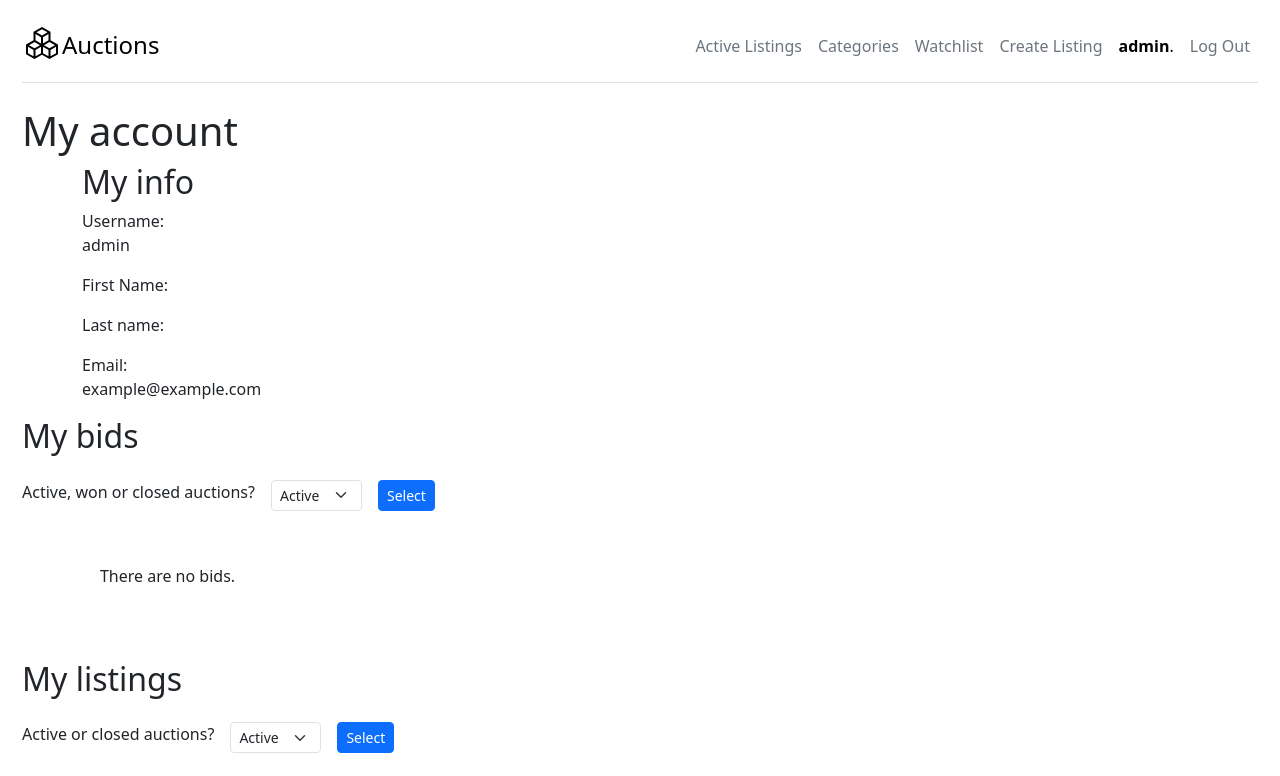
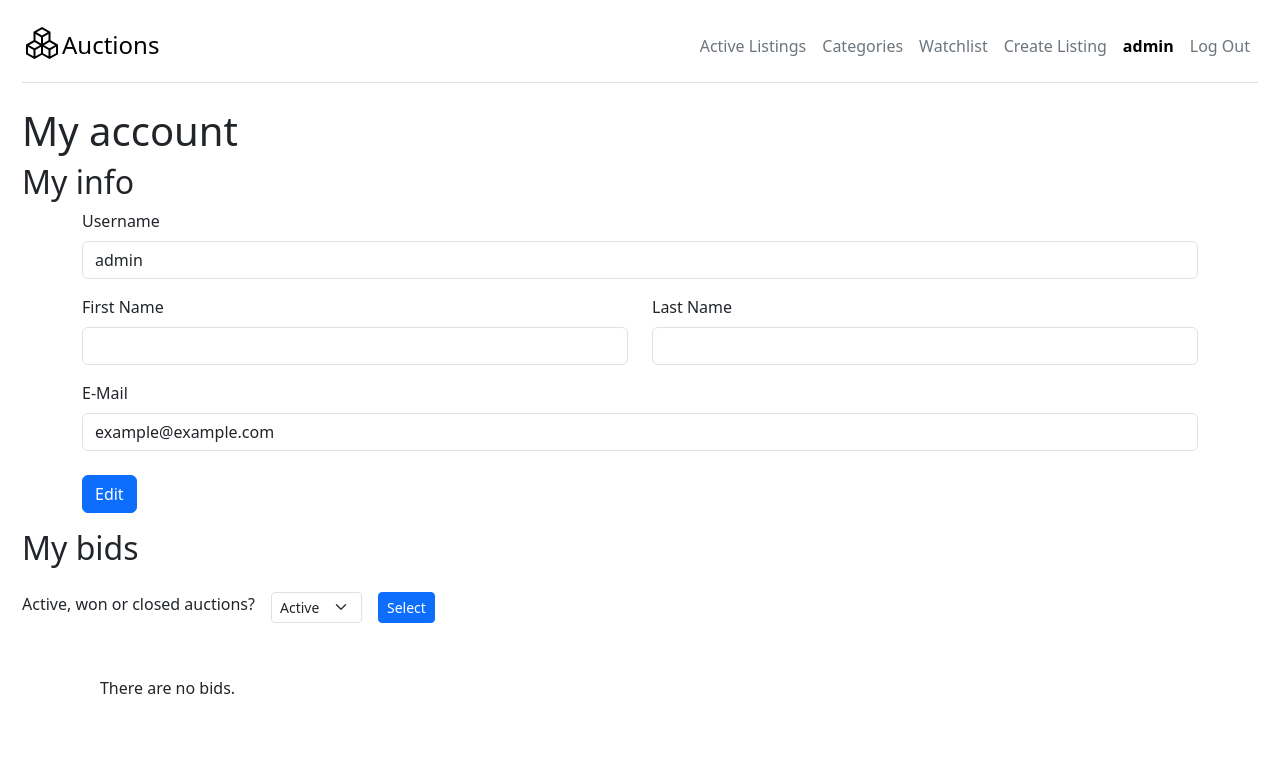
Before and after one commit to monicavaquerano/commerce, a Django app: page /user in a window 1280 px wide. Shown: the top 776 px of the page. Run offline with Django 3.2, Linux system fonts and the light colour scheme; a user stored in the database is signed in; data comes from the database, SQL or seed files in the repository; both versions use the stored data as it was after the commit; grey boxes are pictures that could not be loaded.

Commit message:
fix update user

```diff
--- a/auctions/templates/auctions/categories.html
+++ b/auctions/templates/auctions/categories.html
@@ -9,7 +9,7 @@
     </div>
     {% endif %}
     <h1>Categories</h1>
-    <div class="container">
+    <div class="container h-100">
         <div class="my-5">
             <ul class="list-group list-group-horizontal shadow-sm">
                 {% for category in categories %}
--- a/auctions/templates/auctions/create.html
+++ b/auctions/templates/auctions/create.html
@@ -41,7 +41,7 @@
                     {% endfor %}
                 </select>
             </div>
-            <div class="mb-3">
+            <div class="mb-4">
                 <label for="duration" class="form-label">Duration</label>
                 <select class="form-select" name="duration" aria-label="Select a duration" required>
                     <option selected>Select a category</option>
--- a/auctions/templates/auctions/index.html
+++ b/auctions/templates/auctions/index.html
@@ -22,7 +22,7 @@
         </div>
     </form>
     {% endif %}
-    <div class="row row-cols-1 row-cols-sm-2 row-cols-md-4 g-4 my-1">
+    <div class="row row-cols-1 row-cols-sm-2 row-cols-md-3 row-cols-lg-4 g-4 my-1">
         {% for listing in listings %}
         <div class="col">
             <div class="card h-100 shadow-sm">
@@ -37,6 +37,7 @@
                 </div>
             </div>
         </div>
+
         {% empty %}
         <p class="text-center my-5">There are no active listings.</p>
         {% endfor %}
--- a/auctions/templates/auctions/layout.html
+++ b/auctions/templates/auctions/layout.html
@@ -1,18 +1,19 @@
 {% load static %}
 
 <!DOCTYPE html>
-<html lang="en">
+<html lang="en" class="h-100">
 
 <head>
     <title>{% block title %}Auctions{% endblock %}</title>
     <link href="https://cdn.jsdelivr.net/npm/bootstrap@5.3.0/dist/css/bootstrap.min.css" rel="stylesheet"
         integrity="sha384-9ndCyUaIbzAi2FUVXJi0CjmCapSmO7SnpJef0486qhLnuZ2cdeRhO02iuK6FUUVM" crossorigin="anonymous">
+    <link rel="stylesheet" href="https://cdn.jsdelivr.net/npm/bootstrap-icons@1.10.5/font/bootstrap-icons.css">
     <link href="{% static 'auctions/styles.css' %}" rel="stylesheet">
 </head>
 
-<body>
+<body class="d-flex flex-column h-100">
     <div class="container-fluid">
-        <header
+        <header id="top"
             class="d-flex flex-wrap align-items-center justify-content-center justify-content-md-between py-3 mb-4 border-bottom">
             <div class="col-md-3 mb-2 mb-md-0">
                 <a href="/" class="d-inline-flex link-body-emphasis text-decoration-none">
@@ -33,7 +34,7 @@
                 <li><a href="{% url 'watchlist' %}" class="nav-link px-2 link-secondary">Watchlist</a></li>
                 <li><a href="{% url 'create' %}" class="nav-link px-2 link-secondary">Create Listing</a></li>
                 <li><a href="{% url 'user' %}" class="nav-link px-2 link-body-emphasis">
-                        <strong>{{ user.username }}</strong>.
+                        <strong>{{ user.username }}</strong>
                     </a></li>
                 <li><a href="{% url 'logout' %}" class="nav-link px-2 link-secondary">Log Out</a></li>
                 {% else %}
@@ -42,15 +43,29 @@
                 <a class="btn btn-outline-primary me-2" href="{% url 'login' %}" role="button">Log In</a>
                 <a class="btn btn-primary" href="{% url 'register' %}" role="button">Register</a>
             </div>
-
             {% endif %}
-
         </header>
     </div>
-
-    {% block body %}
-    {% endblock %}
-
+    <main class="flex-shrink-0 mb-3">
+        {% block body %}
+        {% endblock %}
+    </main>
+    <footer class="footer mt-auto py-3">
+        <ul class="nav justify-content-center border-bottom pb-3 mb-3">
+            <li><a href="{% url 'index' %}" class="nav-link px-2 link-secondary">Active Listings</a></li>
+            {% if user.is_authenticated %}
+            <li><a href="{% url 'categories' %}" class="nav-link px-2 link-secondary">Categories</a></li>
+            <li><a href="{% url 'watchlist' %}" class="nav-link px-2 link-secondary">Watchlist</a></li>
+            <li><a href="{% url 'create' %}" class="nav-link px-2 link-secondary">Create Listing</a></li>
+            <li><a href="{% url 'user' %}" class="nav-link px-2 link-body-emphasis">
+                    <strong>{{ user.username }}</strong>
+                </a></li>
+            <li><a href="{% url 'logout' %}" class="nav-link px-2 link-secondary">Log Out</a></li>
+            {% endif %}
+            <li><a href="#top" class="nav-link px-2 link-secondary">Go to top<i class="bi bi-arrow-up"></i></a></li>
+        </ul>
+        <p class="text-center text-body-secondary">© {% now 'Y'%} Monica Vaquerano</p>
+    </footer>
     <script src="https://cdn.jsdelivr.net/npm/bootstrap@5.3.0/dist/js/bootstrap.bundle.min.js"
         integrity="sha384-geWF76RCwLtnZ8qwWowPQNguL3RmwHVBC9FhGdlKrxdiJJigb/j/68SIy3Te4Bkz"
         crossorigin="anonymous"></script>
--- a/auctions/templates/auctions/user.html
+++ b/auctions/templates/auctions/user.html
@@ -7,20 +7,38 @@
     {{ message }}
     {% endif %}
     <h1>My account</h1>
-    <div class="container">
-        <h2>My info</h2>
+    <h2>My info</h2>
+    <div class="container mb-3">
         <!-- ARREGLAR ESTO Y ARREGLAR QUE SE CIERRE SOLA -->
-        <label for="">Username: </label>
-        <p>{{ user.get_username }}</p>
+        <form action="{% url 'user' %}" method="post">
+            {% csrf_token %}
+            <div class="mb-3">
+                <label for="username" class="form-label">Username</label>
+                <input type="text" name="username" class="form-control" id="username" aria-describedby="usernameHelp"
+                    value="{{ user.username }}">
+            </div>
+            <div class="row">
+                <div class="col mb-3">
+                    <label for="first_name" class="form-label">First Name</label>
+                    <input type="text" name="first_name" class="form-control" id="first_name"
+                        aria-describedby="first_nameHelp" value="{{ user.first_name }}">
+                </div>
 
-        <label for="">First Name: </label>
-        <p>{{ user.first_name }}</p>
+                <div class="col mb-3">
+                    <label for="last_name" class="form-label">Last Name</label>
+                    <input type="text" name="last_name" class="form-control" id="last_name"
+                        aria-describedby="last_nameHelp" value="{{ user.last_name }}">
+                </div>
+            </div>
 
-        <label for="">Last name: </label>
-        <p>{{ user.last_name }}</p>
+            <div class="mb-4">
+                <label for="email" class="form-label">E-Mail</label>
+                <input type="text" name="email" class="form-control" id="email" aria-describedby="emailHelp"
+                    value="{{ user.email }}">
+            </div>
 
-        <label for="">Email: </label>
-        <p>{{ user.email }}</p>
+            <button type="submit" class="btn btn-primary">Edit</button>
+        </form>
     </div>
 
     <h2>My bids</h2>
--- a/auctions/templates/auctions/watchlist.html
+++ b/auctions/templates/auctions/watchlist.html
@@ -19,10 +19,10 @@
                 </div>
             </div>
         </div>
-        {% empty %}
-        <p class="text-center my-5">There is nothing in the watchlist.</p>
-        {% endfor %}
     </div>
+    {% empty %}
+    <p class="text-center my-5">There is nothing in the watchlist.</p>
+    {% endfor %}
 </div>
 {% else %}
 <p class="text-center my-5">You need to <a href=" {% url 'login' %}">login</a> or <a
--- a/auctions/views.py
+++ b/auctions/views.py
@@ -368,10 +368,11 @@ def create_listing(request):
 
 # User
 def edit_user(request):
+    # Current user
+    currentUser = request.user
+
     if request.method == "GET":
         try:
-            # Current user
-            currentUser = request.user
             # Listings data
             my_listings = Listings.objects.filter(user=currentUser)
             # Bid Data Raw SQL
@@ -392,6 +393,17 @@ def edit_user(request):
             )
         except:
             return render(request, "auctions/user.html")
+    else:
+        username = request.POST["username"].strip()
+        first_name = request.POST["first_name"].strip()
+        last_name = request.POST["last_name"].strip()
+        email = request.POST["email"].strip()
+
+        User.objects.filter(id=currentUser.id).update(
+            username=username, first_name=first_name, last_name=last_name, email=email
+        )
+
+        return HttpResponseRedirect(reverse("user"))
 
 
 def myActiveBids(request):
```
Also changed, not shown: db.sqlite3.
